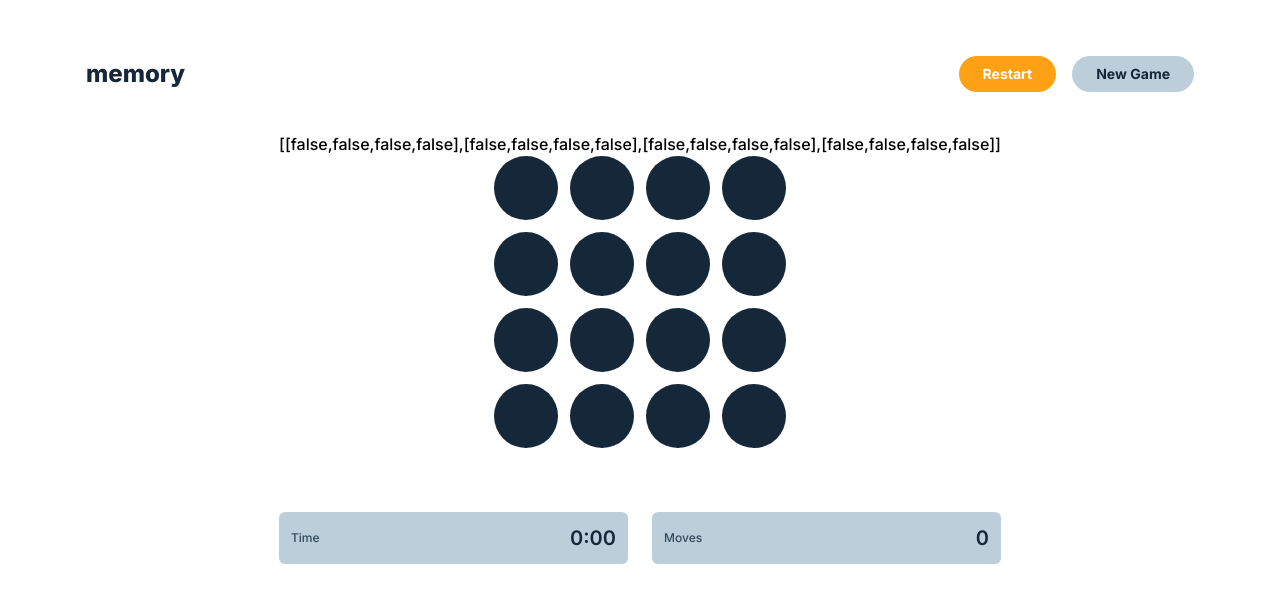
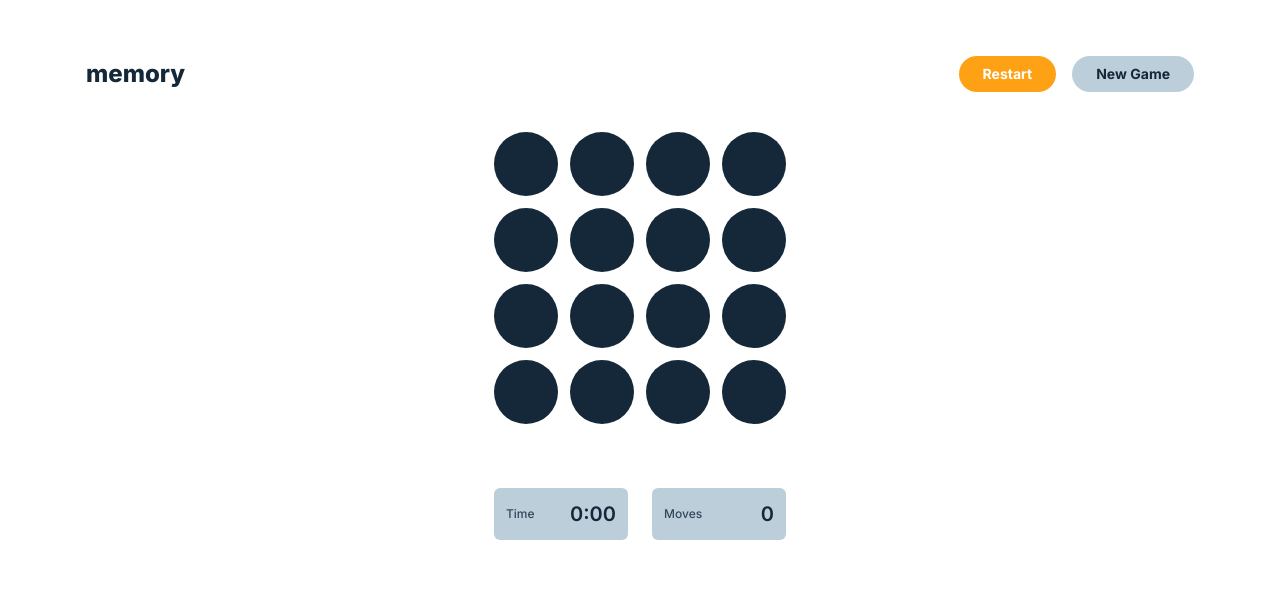
Before and after one commit to russellbanares322/guessing-game, a React (Vite) app: page / in a window 1280 px wide. Shown: the top 602 px of the page. Built offline with nearby package versions, Linux system fonts and the light colour scheme.

Commit message:
feat: remove stringified text in gameGridDisplay component

```diff
--- a/src/components/GameGridDisplay.tsx
+++ b/src/components/GameGridDisplay.tsx
@@ -98,7 +98,6 @@ const GameGridDisplay = () => {
 
   return (
     <div>
-      {JSON.stringify(revealedGrid)}
       <GridLayout flexDirection="col">
         {gridItems?.map((row, rowIndex) => (
           <GridLayout flexDirection="row" key={randomIndexGenerator(rowIndex)}>
```
